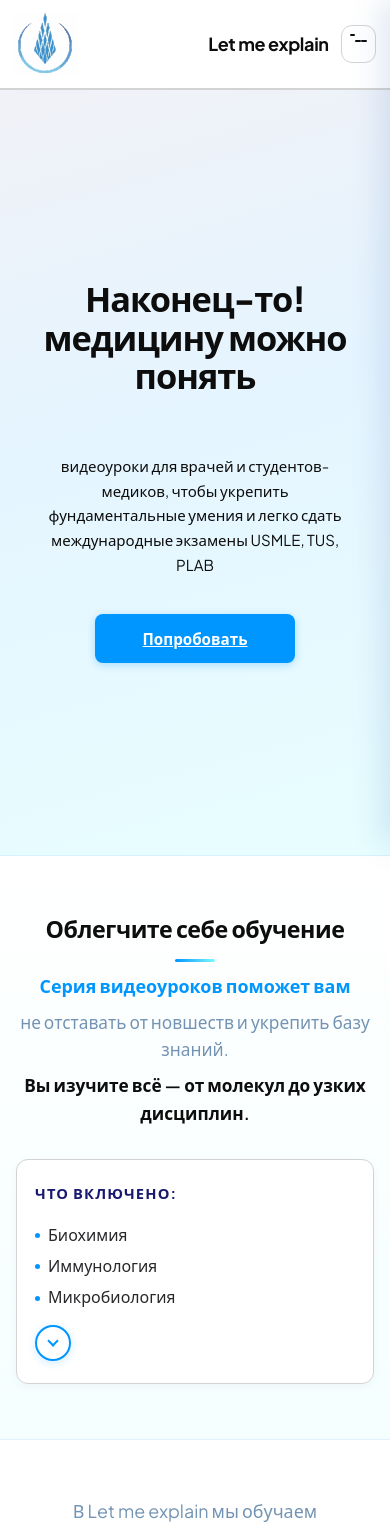
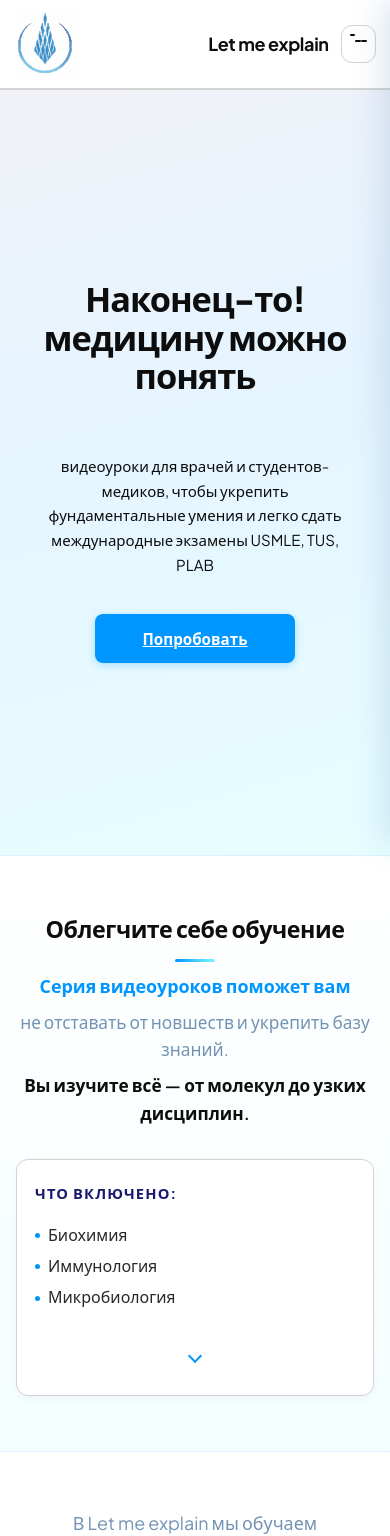
Before and after one commit to isan228/lemeexp, a React (Vite) app in the folder frontend/: page / in a window 390 px wide. Shown: the top 1536 px of the page. Built offline with nearby package versions, Linux system fonts and the light colour scheme.

Commit message:
chore: deploy 2026-06-20T01-32

```diff
--- a/frontend/src/pages/LandingPage.jsx
+++ b/frontend/src/pages/LandingPage.jsx
@@ -274,13 +274,6 @@ export default function LandingPage() {
                   <li key={subject}>{subject}</li>
                 ))}
               </ul>
-              <button
-                type="button"
-                className="landing-curriculum-expand-btn"
-                aria-expanded={curriculumExpanded}
-                aria-label={curriculumExpanded ? "Свернуть список" : "Показать весь список"}
-                onClick={() => setCurriculumExpanded((v) => !v)}
-              />
             </div>
             <div className="landing-curriculum-block landing-curriculum-block-systems">
               <h3 className="landing-curriculum-heading">Внутри систем:</h3>
@@ -290,6 +283,13 @@ export default function LandingPage() {
                 ))}
               </ul>
             </div>
+            <button
+              type="button"
+              className="landing-curriculum-expand-btn"
+              aria-expanded={curriculumExpanded}
+              aria-label={curriculumExpanded ? "Свернуть список" : "Показать весь список"}
+              onClick={() => setCurriculumExpanded((v) => !v)}
+            />
           </div>
         </section>
 
--- a/frontend/src/styles/landing-ui.css
+++ b/frontend/src/styles/landing-ui.css
@@ -412,18 +412,18 @@
 .landing-marketing .landing-curriculum-expand-btn {
   display: none;
   position: relative;
-  width: 36px;
-  height: 36px;
+  width: 28px;
+  height: 28px;
   padding: 0;
-  margin: 12px 0 0;
-  border: 2px solid var(--lp-blue);
-  border-radius: 50%;
-  background: var(--lp-white);
+  margin: 0;
+  border: none;
+  border-radius: 0;
+  background: transparent;
   color: var(--lp-blue);
   cursor: pointer;
-  flex-shrink: 0;
-  transition: background 0.15s ease, border-color 0.15s ease, box-shadow 0.15s ease;
-  box-shadow: 0 2px 10px rgba(0, 150, 255, 0.18);
+  box-shadow: none;
+  grid-column: 1 / -1;
+  justify-self: center;
 }
 
 .landing-marketing .landing-curriculum-expand-btn::after {
@@ -431,29 +431,27 @@
   position: absolute;
   top: 50%;
   left: 50%;
-  width: 8px;
-  height: 8px;
-  margin-top: -2px;
-  border-right: 2px solid currentColor;
-  border-bottom: 2px solid currentColor;
+  width: 10px;
+  height: 10px;
+  margin-top: -3px;
+  border-right: 2.5px solid currentColor;
+  border-bottom: 2.5px solid currentColor;
   transform: translate(-50%, -50%) rotate(45deg);
   transition: transform 0.15s ease, margin 0.15s ease;
 }
 
 .landing-marketing .landing-curriculum-expand-btn[aria-expanded="true"]::after {
-  margin-top: 2px;
+  margin-top: 3px;
   transform: translate(-50%, -50%) rotate(-135deg);
 }
 
 .landing-marketing .landing-curriculum-expand-btn:hover {
-  background: var(--lp-blue);
-  color: var(--lp-white);
-  border-color: var(--lp-blue);
-  box-shadow: 0 4px 14px rgba(0, 150, 255, 0.28);
+  color: var(--lp-navy);
+  background: transparent;
 }
 
 .landing-marketing .landing-curriculum-expand-btn:active {
-  transform: scale(0.96);
+  opacity: 0.75;
 }
 
 /* —— About & benefits —— */
@@ -862,6 +860,7 @@ a.nav-muted:hover {
 
   .landing-marketing .landing-curriculum-expand-btn {
     display: block;
+    margin-top: 8px;
   }
 
   .landing-curriculum-block-systems {
```
